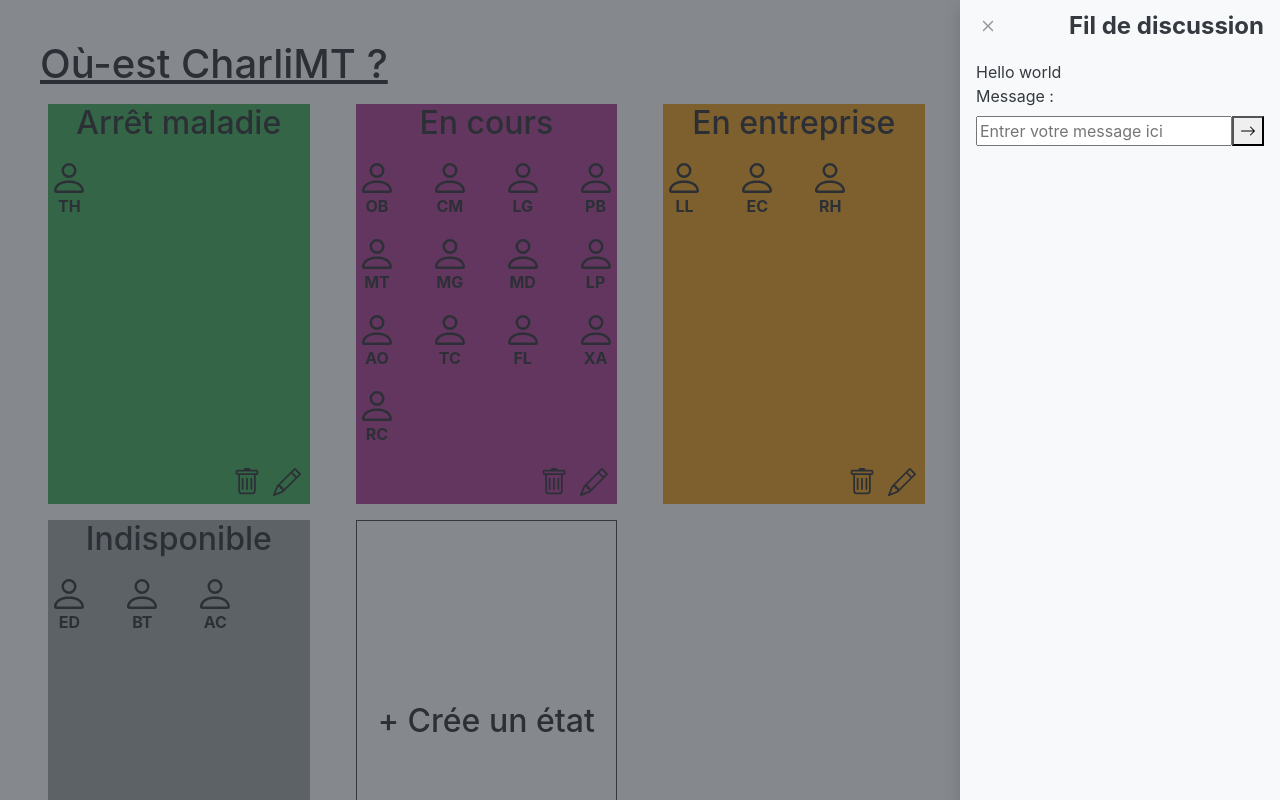
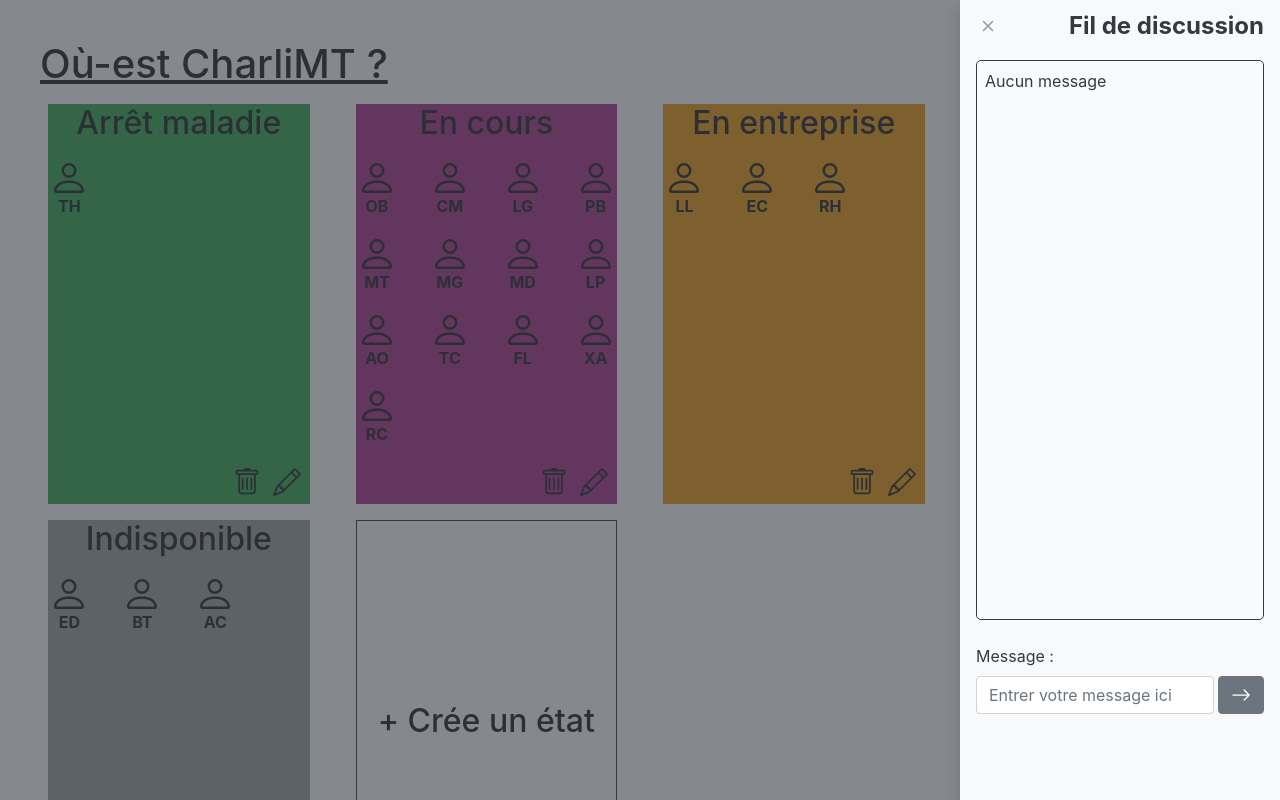
Before and after one commit to lgillard/person-presence-management, a Vue app: page / in a window 1280 px wide. Both pictures are taken after a click on the button 1220 px from the left and 64 px from the top of the page. Shown: the top 800 px of the page. Built offline with nearby package versions, Linux system fonts and the light colour scheme; data requests are answered from the project's data file.

Commit message:
Upd: message box style

```diff
--- a/src/components/Chat.vue
+++ b/src/components/Chat.vue
@@ -7,11 +7,13 @@
     <b-sidebar id="sidebar-backdrop" :backdrop-variant="variant" backdrop right shadow title="Fil de discussion">
       <div class="px-3 py-2">
         <MessagesBox/>
-        <label class="d-block" for="message">Message :</label>
-        <input id="message" v-model="message" placeholder="Entrer votre message ici" type="text"/>
-        <button v-b-tooltip.hover class="pointer" title="Envoyer" type="submit" @click="sendMessage">
-          <b-icon-arrow-right></b-icon-arrow-right>
-        </button>
+        <label :for="'message'" class="d-block">Message :</label>
+        <div class="d-flex">
+          <b-form-input id="message" v-model="message" placeholder="Entrer votre message ici" type="text"/>
+          <b-button v-b-tooltip.hover class="pointer send-message-button" title="Envoyer" type="submit" @click="sendMessage">
+            <b-icon-arrow-right></b-icon-arrow-right>
+          </b-button>
+        </div>
       </div>
     </b-sidebar>
   </div>
@@ -49,5 +51,8 @@ export default {
 </script>
 
 <style scoped>
-
+.send-message-button
+{
+  margin-left: 0.5vh;
+}
 </style>
--- /dev/null
+++ b/src/components/Message.vue
@@ -0,0 +1,26 @@
+<template>
+  <div>
+    <person/>
+    <div></div>
+  </div>
+</template>
+
+<script>
+import Person from '@/components/Person';
+
+export default {
+  name: 'Message', components: { Person }, props: {
+    message: {
+      default: {
+        txt: 'pas de contenu au message', date: new Date(), auteur: {
+          'id': 0, 'firstname': 'Inconnu', 'lastname': 'Inconnu', 'room': 0,
+        },
+      },
+    },
+  },
+};
+</script>
+
+<style scoped>
+
+</style>
--- a/src/components/MessagesBox.vue
+++ b/src/components/MessagesBox.vue
@@ -1,13 +1,29 @@
 <template>
-  <div>Hello world</div>
+  <div class="messages-box border-dark">
+    <message v-for="message in messageList" :key="message.date" :message="message"/>
+    <div v-if="messageList.length <= 0">Aucun message</div>
+  </div>
 </template>
 
 <script>
+import Message from '@/components/Message';
+
 export default {
-  name: 'MessagesBox',
+  name: 'MessagesBox', components: { Message }, props: {
+    messageList: {
+      type: Array, default: () => [],
+    },
+  },
 };
 </script>
 
 <style scoped>
-
+.messages-box
+{
+  border:        thin solid;
+  border-radius: 5px;
+  height:        70vh;
+  margin-bottom: 3vh;
+  padding:       1vh;
+}
 </style>
```
